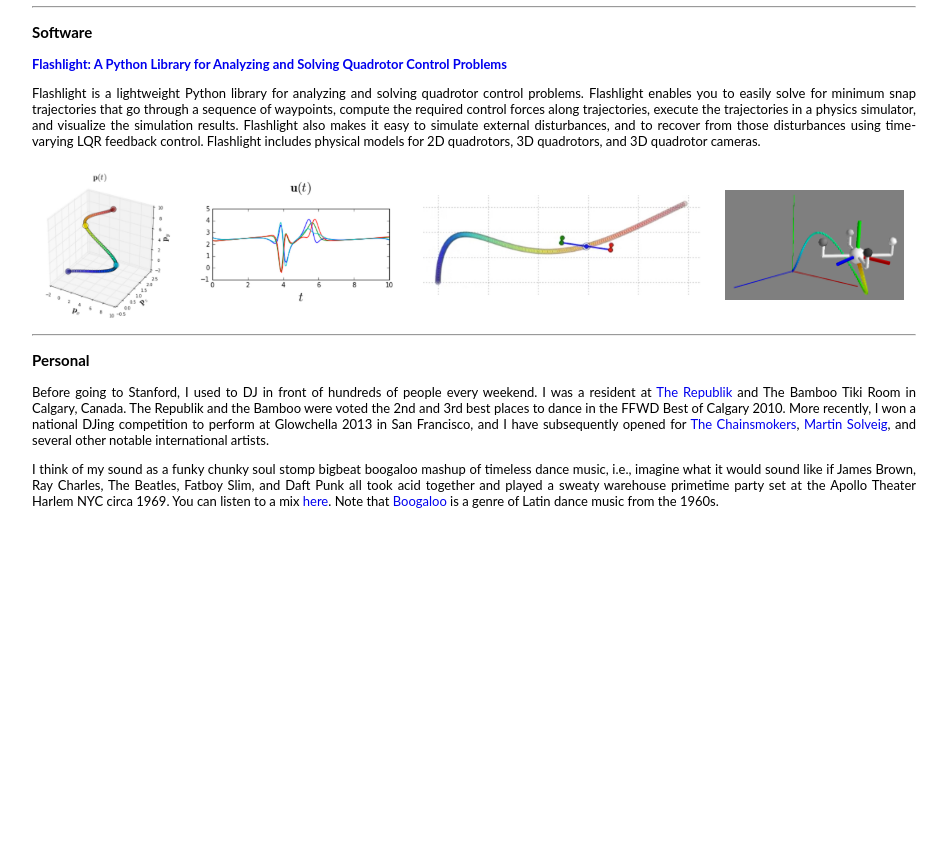
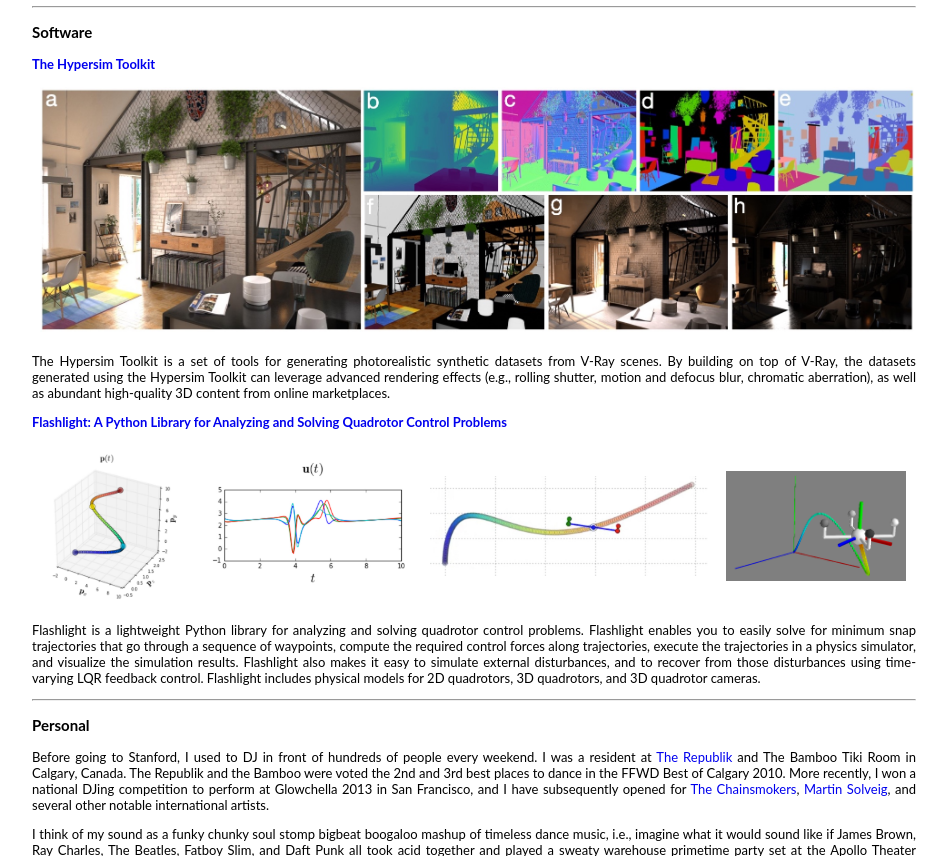
Before and after one commit to mikeroberts3000/mikeroberts3000.github.io, a plain HTML site: page index.html in a window 1280 px wide. Shown: the part 2653-3509 px from the top of the page, without its empty margins (166-1113 px from the left). Before the commit the page ends 3201 px from the top, so only its background shows below. Drawn offline with Linux system fonts and the light colour scheme.

Commit message:
updated website with new software entry for Hypersim

```diff
--- a/index.html
+++ b/index.html
@@ -283,36 +283,56 @@
                 </p>
 
                 <p>
+                    <strong><a href='http://github.com/mikeroberts3000/ml-hypersim'>The Hypersim Toolkit</a></strong><br/>
+                </p>
+
+                <table>
+                    <tr class='thumbnailrow'>
+
+                        <td class='thumbnailcolumn' style='padding-top: 0px'>
+                            <a href='http://github.com/mikeroberts3000/ml-hypersim'><img width='875px' src='images/software_hypersim.jpg' alt='' title=''/></a>
+                        </td>
+
+                    </tr>
+                </table>
+
+                <p>
+                    The Hypersim Toolkit is a set of tools for generating photorealistic synthetic datasets from V-Ray scenes.
+                    By building on top of V-Ray, the datasets generated using the Hypersim Toolkit can leverage advanced rendering effects (e.g., rolling shutter, motion and defocus blur, chromatic aberration), as well as abundant high-quality 3D content from online marketplaces.
+                </p>
+
+                <p>
                     <strong><a href='http://mikeroberts3000.github.io/flashlight'>Flashlight: A Python Library for Analyzing and Solving Quadrotor Control Problems</a></strong><br/>
                 </p>
+
+                <table>
+                    <tr class='thumbnailrow'>
+
+                        <td class='thumbnailcolumn'>
+                            <a href='http://mikeroberts3000.github.io/flashlight'><img height='150px' src='images/software_flashlight_1.jpg' alt='' title=''/></a>
+                        </td>
+
+                        <td class='thumbnailcolumn'>
+                            <a href='http://mikeroberts3000.github.io/flashlight'><img height='135px' src='images/software_flashlight_2.jpg' alt='' title=''/></a>
+                        </td>
+
+                        <td class='thumbnailcolumn'>
+                            <a href='http://mikeroberts3000.github.io/flashlight'><img height='100px' src='images/software_flashlight_3.jpg' alt='' title=''/></a>
+                        </td>
+
+                        <td class='thumbnailcolumn'>
+                            <a href='http://mikeroberts3000.github.io/flashlight'><img height='110px' src='images/software_flashlight_4.jpg' alt='' title=''/></a>
+                        </td>
+
+                    </tr>
+                </table>
+
                 <p>
                     Flashlight is a lightweight Python library for analyzing and solving quadrotor control problems.
                     Flashlight enables you to easily solve for minimum snap trajectories that go through a sequence of waypoints, compute the required control forces along trajectories, execute the trajectories in a physics simulator, and visualize the simulation results.
                     Flashlight also makes it easy to simulate external disturbances, and to recover from those disturbances using time-varying LQR feedback control.
                     Flashlight includes physical models for 2D quadrotors, 3D quadrotors, and 3D quadrotor cameras.
                 </p>
-
-                <table>
-                    <tr>
-
-                        <td class='logocentercolumn'>
-                            <a href='http://mikeroberts3000.github.io/flashlight'><img height='150px' src='images/software_flashlight_1.jpg' alt='' title=''/></a>
-                        </td>
-
-                        <td class='logocentercolumn'>
-                            <a href='http://mikeroberts3000.github.io/flashlight'><img height='135px' src='images/software_flashlight_2.jpg' alt='' title=''/></a>
-                        </td>
-
-                        <td class='logocentercolumn'>
-                            <a href='http://mikeroberts3000.github.io/flashlight'><img height='100px' src='images/software_flashlight_3.jpg' alt='' title=''/></a>
-                        </td>
-
-                        <td class='logocentercolumn'>
-                            <a href='http://mikeroberts3000.github.io/flashlight'><img height='110px' src='images/software_flashlight_4.jpg' alt='' title=''/></a>
-                        </td>
-
-                    </tr>
-                </table>
 
                 <hr>
 
```
Also changed, not shown: papers/hypersim/index.html (+1 -1 lines), images/software_hypersim.jpg (added), 1 other file.
